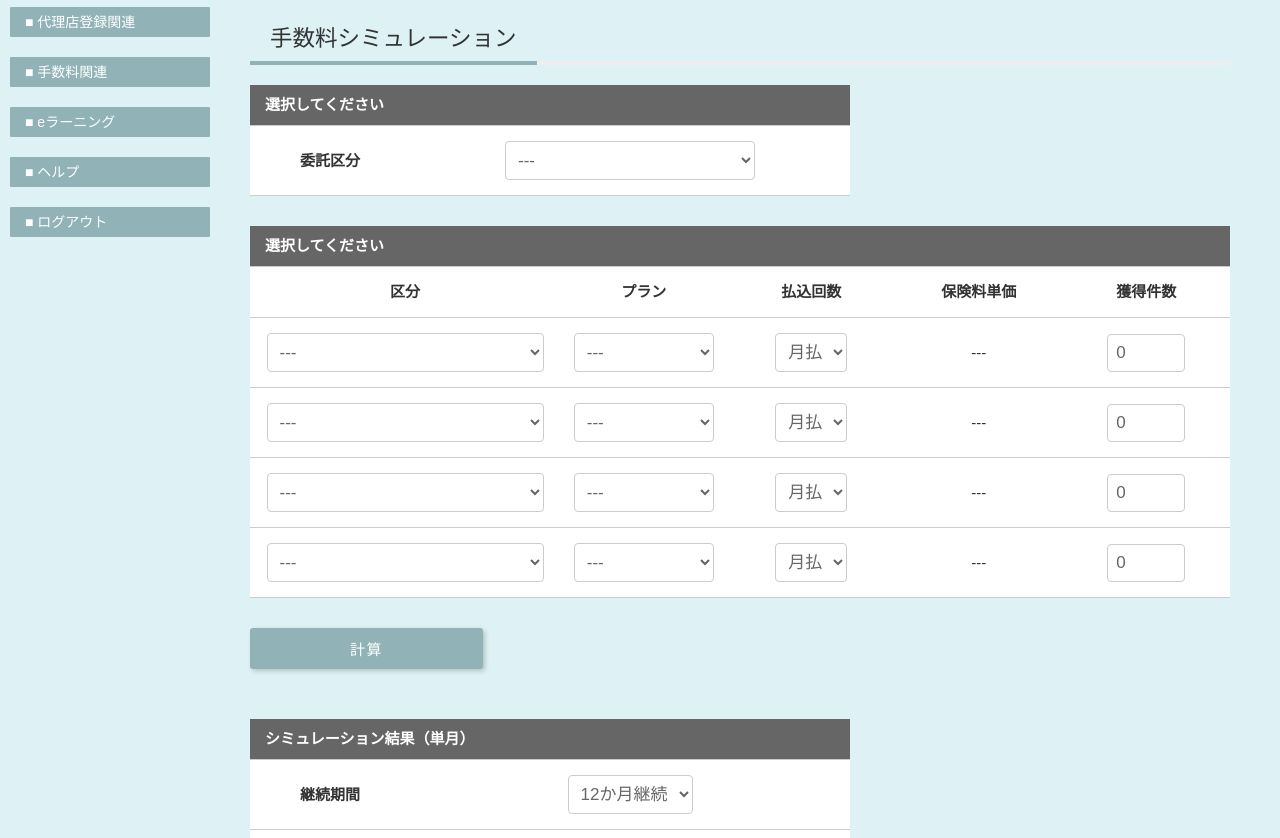
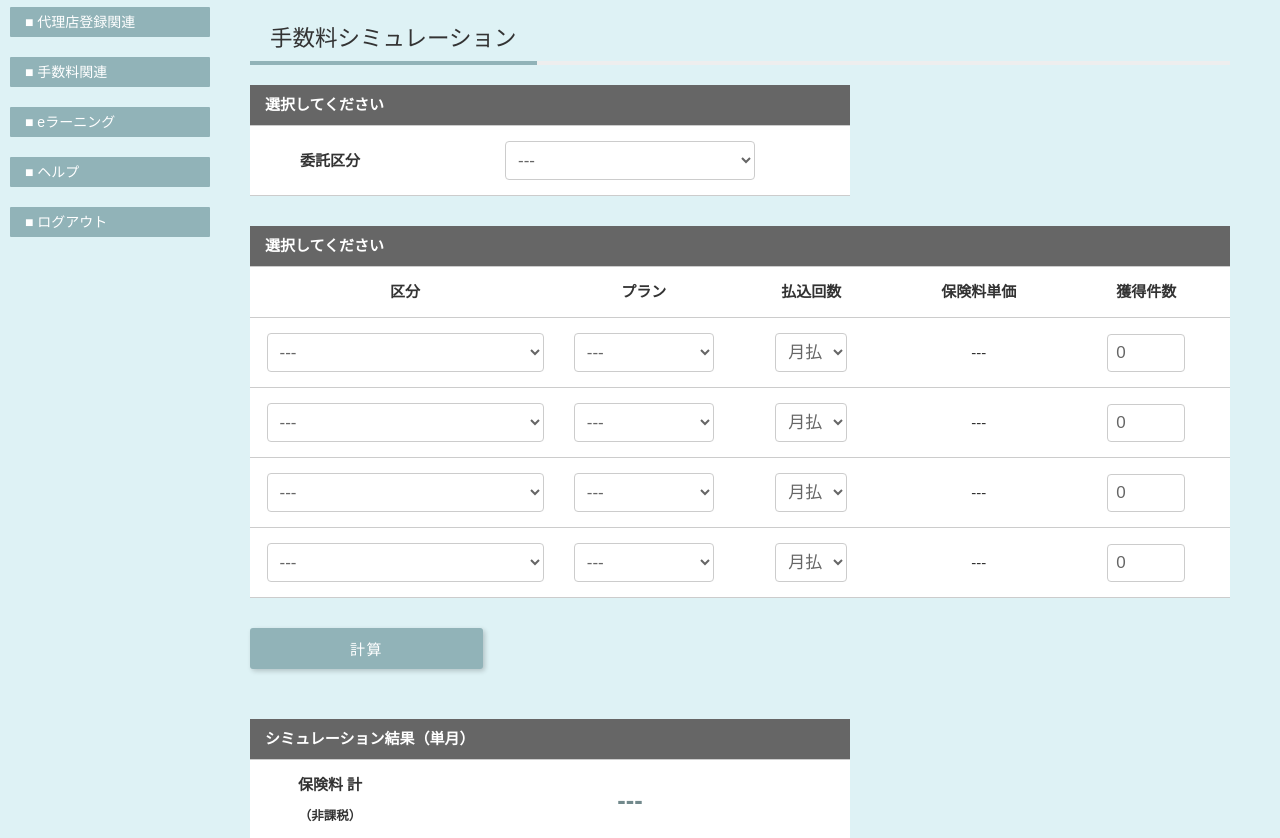
Before and after one commit to haitug08/AGpage, a plain HTML site: page 3c94c0b1c3ce114c39b16272a86b47e0ed7de7c13a67b6b93eff0130ccd408f9/commission_simulation.html in a window 1280 px wide. Shown: the part 113-951 px from the top of the page. Drawn offline with nearby package versions, Linux system fonts and the light colour scheme.

Commit message:
Update commission_simulation.html

```diff
--- a/3c94c0b1c3ce114c39b16272a86b47e0ed7de7c13a67b6b93eff0130ccd408f9/commission_simulation.html
+++ b/3c94c0b1c3ce114c39b16272a86b47e0ed7de7c13a67b6b93eff0130ccd408f9/commission_simulation.html
@@ -219,20 +219,6 @@
 <table class="ta1" style="width: 600px;">
  <caption>シミュレーション結果（単月）</caption>
  <tr>
-   <th>継続期間</th>
-   <td>
-    <div class="select1">
-         <select id="" name="" onchange="">
-          <option value="12">12か月継続</option>
-          <option value="24">24か月継続</option>
-          <option value="36">36か月継続</option>
-          <option value="48">48か月継続</option>
-          <option value="60">60か月継続</option>
-         </select>
-    </div>
-   </td>
- </tr>
- <tr>
    <th>保険料 計<br><small>（非課税）</small></th>
    <td id="total-premium">---</td>
  </tr>
```
